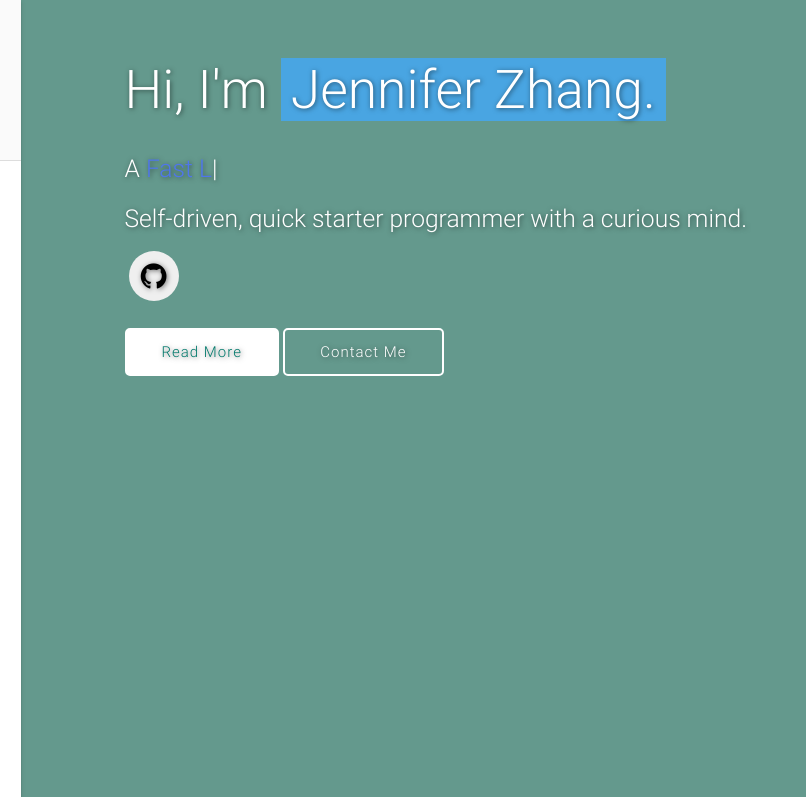
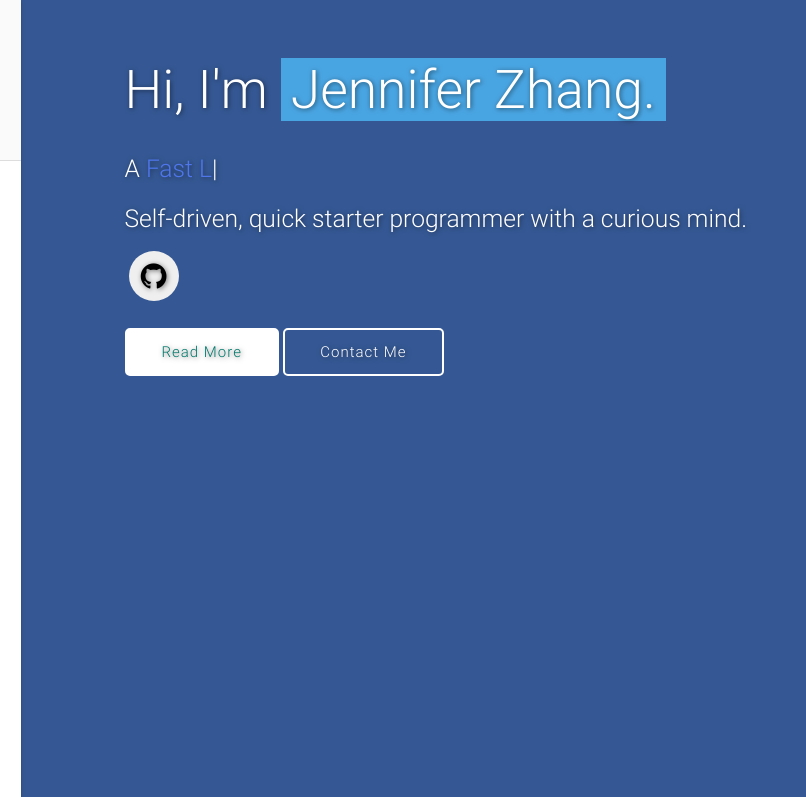
Before and after one commit to jenniferzxm/jenniferzxm.github.io, a plain HTML site: page index.html in a window 1280 px wide. Shown: the top 797 px of the page, 169-975 px from the left. Drawn offline with nearby package versions, Linux system fonts and the light colour scheme.

Commit message:
fix background

```diff
--- a/assets/css/style.css
+++ b/assets/css/style.css
@@ -320,7 +320,7 @@ h3 {
 } */
 
 #intro.section {
-  background: #a7ffeb repeat;
+  background: #5892f6 repeat;
   position: relative;
 }
 
```
